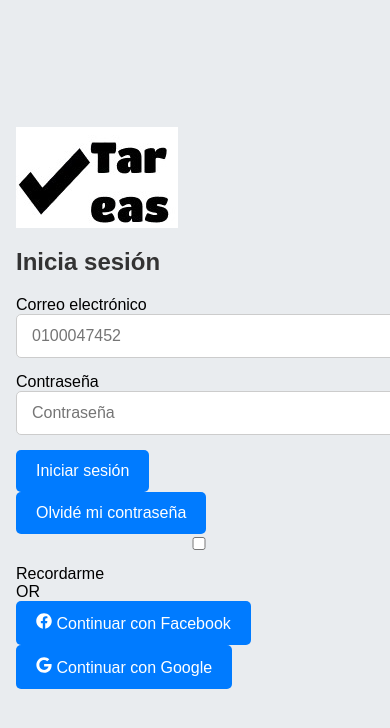
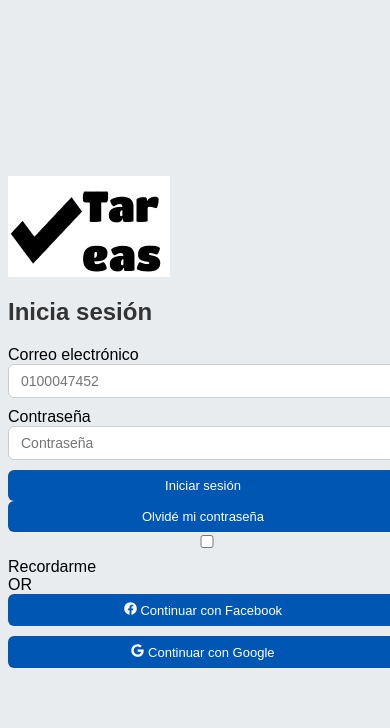
Before and after one commit to Oskiis/nuevo-task, a React (Create React App) app: page /login in a window 390 px wide. Shown: the top 728 px of the page. Built offline with nearby package versions, Linux system fonts and the light colour scheme.

Commit message:
estilos de login

```diff
--- a/src/vistas/login.css
+++ b/src/vistas/login.css
@@ -5,53 +5,86 @@
   justify-content: center;
   align-items: center;
   padding: 20px;
-    background-color: #f8f9fa; /* Color de fondo claro */
-    border-radius: 20px;
-    box-shadow: 0 4px 10px rgba(0, 0, 0, 0.1);
-    width: 90%;
-    max-width: 400px; /* Ancho máximo del contenedor */
-    margin: auto; /* Centrar en la pantalla */
+  background-color: #ffffff; /* Color de fondo claro */
+  border-radius: 12px;
+  box-shadow: 0 4px 8px rgba(0, 0, 0, 0.1);
+  width: 80%; /* Reduce el ancho del contenedor */
+  max-width: 320px; /* Ancho máximo más pequeño */
+  margin: 30px auto; /* Centrado en la pantalla */
 }
 
 .image-container {
-    height: 30vh; /* Ajusta la altura del contenedor de la imagen */
+  height: 20vh; /* Altura más pequeña del contenedor de la imagen */
+  display: flex;
+  justify-content: center;
+  align-items: center;
 }
 
 .form-container {
-    height: 70vh; /* Ajusta la altura del contenedor del formulario */
-    padding: 1rem; /* Reduce el padding en pantallas pequeñas */
+  width: 100%; /* Ancho completo del formulario */
+  padding: 0.8rem;
 }
 
 input {
   width: 100%; /* Ancho completo */
-    padding: 12px 15px; /* Espaciado interno */
-    margin-bottom: 15px; /* Espaciado inferior */
+  padding: 8px 12px; /* Espaciado interno más pequeño */
+  margin-bottom: 10px; /* Menor espaciado inferior */
   border: 1px solid #ccc; /* Borde gris claro */
-    border-radius: 5px; /* Bordes redondeados */
-    font-size: 16px; /* Tamaño de fuente */
+  border-radius: 6px; /* Bordes redondeados */
+  font-size: 14px; /* Tamaño de fuente reducido */
+  box-sizing: border-box;
+  transition: border-color 0.3s ease;
 }
 
 input:focus {
-    border-color: #007bff; /* Borde azul al enfocar */
-    outline: none; /* Sin contorno */
+  border-color: #0056b3; /* Borde azul al enfocar */
+  outline: none;
 }
 
 button {
-    background-color: #007bff; /* Color del botón */
-    color: white;
-    padding: 12px 20px; /* Espaciado interno */
-    border: none; /* Sin borde */
-    border-radius: 5px; /* Bordes redondeados */
-    cursor: pointer; /* Cursor de mano */
-    font-size: 16px; /* Tamaño de fuente */
-    transition: background-color 0.3s; /* Transición suave */
+  width: 100%; /* Ancho completo */
+  background-color: #0056b3; /* Color del botón */
+  color: #ffffff;
+  padding: 10px 15px; /* Espaciado interno más reducido */
+  border: none;
+  border-radius: 6px; /* Bordes redondeados */
+  cursor: pointer;
+  font-size: 15px; /* Tamaño de fuente reducido */
+  font-weight: 500;
+  transition: background-color 0.3s ease, transform 0.2s ease;
+}
+
+button + button {
+  margin-top: 10px; /* Espacio entre botones */
 }
 
 button:hover {
-    background-color: #0056b3; /* Color más oscuro al pasar el mouse */
+  background-color: #004080; /* Color más oscuro al pasar el mouse */
+  transform: scale(1.02);
+}
+
+button:active {
+  transform: scale(0.98);
 }
 
 .error {
-    color: red; /* Color rojo para mensajes de error */
-    margin-bottom: 15px; /* Espaciado inferior */
+  color: red;
+  margin-bottom: 10px;
+  font-size: 13px;
+  text-align: center;
 }
+
+/* Media query para pantallas pequeñas */
+@media (max-width: 576px) {
+  .login-container {
+      padding: 15px;
+      margin: 20px auto;
+  }
+  .form-container {
+      padding: 0.5rem;
+  }
+  button {
+      padding: 8px 12px;
+      font-size: 13px;
+  }
+}
```
Lines whose indentation alone changed are shown as unchanged.
